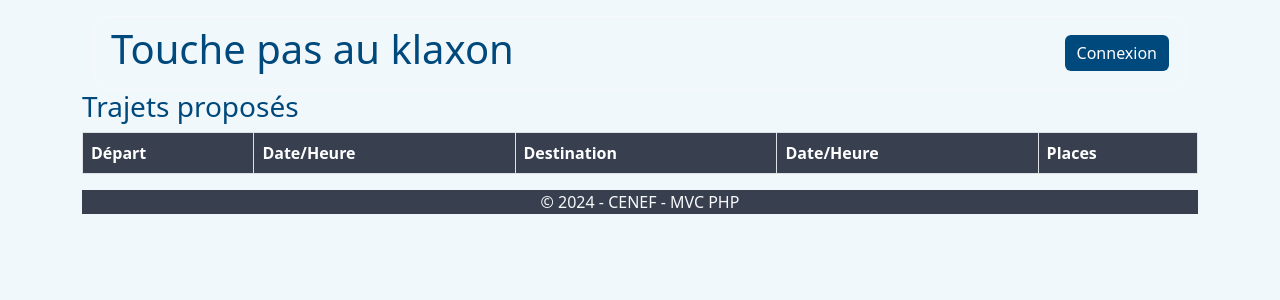
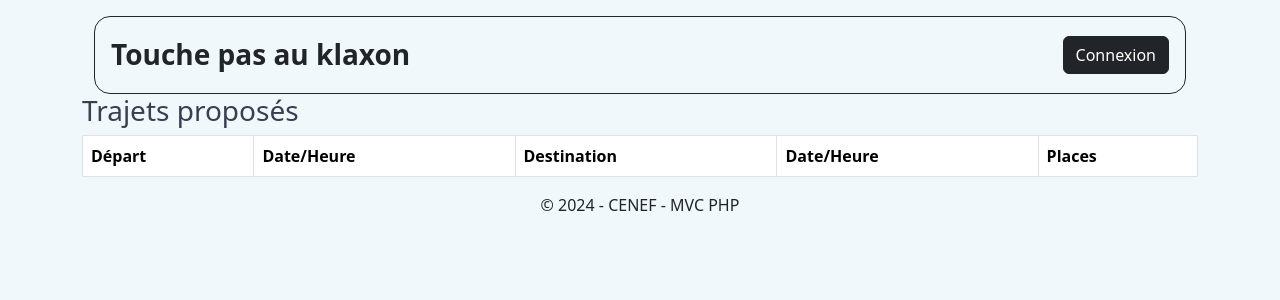
Before and after one commit to AshM974/touche-pas-au-klaxon, a PHP site: page /views/dashboard_admin.php in a window 1280 px wide. Shown: the top 300 px of the page. Run offline with PHP 8.4, Linux system fonts and the light colour scheme; the visitor is signed in with stand-in values (Sample User, id 1); lists and menus that the app fills with data are empty.

Commit message:
Fix du style  css/bootstrap et reparatiion des bouton et  modal

```diff
--- a/public/style/style.css
+++ b/public/style/style.css
@@ -7,38 +7,7 @@
     --vert: #82b864;
 }
 
-body{
+body {
     background-color: var(--clair);
+    color: var(--gris);
 }
-
-footer{
-    background-color: var(--gris);
-    color: var(--clair);
-}
-
-.titre{
-    color: var(--bleu-fonce);
-}
-
-
-h2{
-    color: var(--bleu-fonce);
-}
-
-.table-head thead th {
-    background-color: var(--gris) !important;
-    color: white !important;
-}
-
-
-.btn-connexion {
-    background-color: var(--bleu-fonce);
-    color: white;
-    border: none;
-}
-
-.btn-connexion:hover{
-    background-color: var(--bleu);
-    color: white;
-    border: none;
-}
--- a/public/views/component/footer.php
+++ b/public/views/component/footer.php
@@ -1,3 +1,3 @@
-<footer class="text-light">
+<footer class="text-dark">
     <p class="text-center">© 2024 - CENEF - MVC PHP</p>
 </footer>
--- a/public/views/component/header.php
+++ b/public/views/component/header.php
@@ -1,61 +1,45 @@
-<header class=" container mt-3">
+<header class="container mt-3">
+    <nav class="navbar  border border-dark rounded-4 px-3 py-3">
+        <h1 class="navbar-brand mb-0 fs-3 fw-bold text-dark">
+            Touche pas au klaxon
+        </h1>
 
-    <nav class="navbar border border-light rounded-4 px-3 py-2">
-    <h1 class="titre">Touche pas au klaxon</h1>
-
-    <div class="d-flex align-items-center gap-3">
+        <div class="ms-auto d-flex align-items-center gap-3">
 
             <?php if (isset($_SESSION['id_users'])) : ?>
 
                 <?php if ($_SESSION['role'] === 'admin') : ?>
 
-            <!-- Action Admin -->
-            <div class="d-flex gap-2">
-
-            <button type="button" class="btn btn-outline-secondary flex-fill" data-bs-toggle="modal" data-bs-target="#detailsUsers">
+                    <button type="button" class="btn btn-outline-info" data-bs-toggle="modal" data-bs-target="#detailsUsers">
                         Utilisateurs
                     </button>
 
-            <button type="button" class="btn btn-outline-secondary flex-fill" data-bs-toggle="modal" data-bs-target="#detailsAgences">
+                    <button type="button" class="btn btn-outline-success" data-bs-toggle="modal" data-bs-target="#detailsAgences">
                         Agences
-            </button>
-
-            <a href="/create_trajet" class="btn btn-outline-light flex-fill">
-                Créer un trajet
-            </a>
-
-
-            </div>
-
-            <?php else : ?>
-
-            <!-- Action Users -->
-            <button class="btn btn-dark">
-                <a href="/create_trajet" class="btn btn-dark text-white text-decoration-none">
-                    Créer un trajet
-                </a>
                     </button>
 
                 <?php endif; ?>
 
-        <p class="mb-0">Bonjour
-            <?= $_SESSION['prenom'] ?>
-            <?= $_SESSION['nom'] ?>
+                <a href="/create_trajet" class="btn btn-outline-dark">
+                    Créer un trajet
+                </a>
+
+                <p class="mb-0 text-dark">
+                    Bonjour <?= $_SESSION['prenom'] ?> <?= $_SESSION['nom'] ?>
                 </p>
 
-        <!-- Bouton Déconnexion -->
-        <a href="/logout" class="btn btn-outline-danger">
+                <a href="/logout" class="btn btn-danger">
                     Déconnexion
                 </a>
 
             <?php else : ?>
 
-        <!-- Bouton Connexion -->
-        <button class="btn btn-connexion btn-connexion:hover" onclick="window.location.href='/login'">
+                <a href="/login" class="btn btn-dark">
                     Connexion
-        </button>
+                </a>
 
             <?php endif; ?>
+
         </div>
     </nav>
 </header>
--- a/public/views/component/table.php
+++ b/public/views/component/table.php
@@ -5,7 +5,7 @@
 
     <!-- VISITEUR -->
 
-    <table class="table table-bordered table-head">
+    <table class="table table-bordered">
         <thead>
             <tr>
                 <th>Départ</th>
@@ -67,7 +67,7 @@
 
                 <td>
 
-                    <button class="btn btn-info">
+                    <button type="button" class="btn btn-outline-primary" data-bs-toggle="modal" data-bs-target="#detailsTrajet<?= $trajet['id_trajet'] ?>">
                         Voir détails
                     </button>
 
@@ -76,13 +76,13 @@
                         || $_SESSION['id_users'] == $trajet['id_users']
                     ) : ?>
 
-                        <a href="#" class="btn btn-warning">
-                            Modifier
-                        </a>
+                    <a href="/edit_trajet?id=<?= $trajet['id_trajet'] ?>" class="btn btn-outline-secondary">
+                        Modifier
+                    </a>
 
-                        <a href="#" class="btn btn-danger">
-                            Supprimer
-                        </a>
+                    <button type="button" class="btn btn-outline-danger" data-bs-toggle="modal" data-bs-target="#deleteModal<?= $trajet['id_trajet'] ?>">
+                        Supprimer
+                    </button>
 
                     <?php endif; ?>
 
--- a/public/views/dashboard_admin.php
+++ b/public/views/dashboard_admin.php
@@ -3,7 +3,7 @@
 <head>
     <meta charset="UTF-8">
     <link href="https://cdn.jsdelivr.net/npm/bootstrap@5.3.8/dist/css/bootstrap.min.css" rel="stylesheet">
-    <link rel="stylesheet" href="/public/style/style.css">
+    <link rel="stylesheet"  href="/public/style/style.css">
     <title>Touche pas au klaxon</title>
 </head>
 <body class=" container mt-3 ">
@@ -89,7 +89,7 @@
 
 
                                                         <button
-                                                            class="btn btn-warning btn-sm"
+                                                            class="btn btn-outline-secondary btn-sm"
                                                             onclick="document.getElementById('edit<?= $agence['id_agences'] ?>').style.display='block';">
                                                             Modifier
                                                         </button>
@@ -111,7 +111,7 @@
                                                                         value="<?= $agence['nom'] ?>"
                                                                         class="form-control mb-2">
 
-                                                                    <button type="submit" class="btn btn-success btn-sm">
+                                                                    <button type="submit" class="btn btn-outline-success btn-sm">
                                                                         Confirmer
                                                                     </button>
 
@@ -155,7 +155,7 @@
                                     <div>
                                         <form method="POST" action="/add_agence">
                                         <input type="text" name="nom" class="form-control mb-2" placeholder="Nom de la Ville">
-                                            <button class="btn btn-primary"> Ajouter Ville</button>
+                                            <button class="btn btn-outline-dark"> Ajouter Ville</button>
                                         </form>
 
                                     </div>
--- a/public/views/trajet/edit_trajet.php
+++ b/public/views/trajet/edit_trajet.php
@@ -4,6 +4,8 @@
 <head>
     <meta charset="UTF-8">
     <link href="https://cdn.jsdelivr.net/npm/bootstrap@5.3.8/dist/css/bootstrap.min.css" rel="stylesheet">
+    <link rel="stylesheet"  href="/public/style/style.css">
+
     <meta name="viewport" content="width=device-width, initial-scale=1.0">
     <title>Touche pas au Klaxon - Modifier un trajet</title>
 </head>
--- a/public/views/users.php
+++ b/public/views/users.php
@@ -3,7 +3,8 @@
 <head>
     <meta charset="UTF-8">
     <link href="https://cdn.jsdelivr.net/npm/bootstrap@5.3.8/dist/css/bootstrap.min.css" rel="stylesheet">
-    <link rel="stylesheet" href="/public/style/style.css">
+    <link rel="stylesheet"  href="/public/style/style.css">
+
     <title>Touche pas au klaxon</title>
 </head>
 <body class="container mt-3">
```
Also changed, not shown: public/style/login.css (deleted, +0 -41 lines), public/views/home.php (+17 -6 lines), public/views/login.php (+6 -8 lines), public/views/trajet/create_trajet.php (+4 -23 lines). Lines whose indentation alone changed are shown as unchanged.
